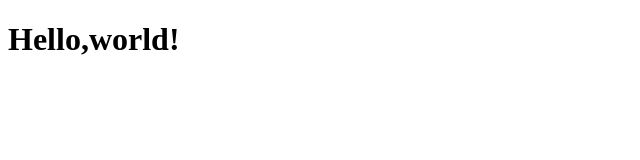
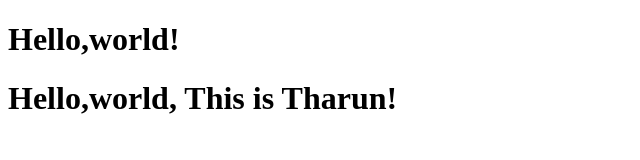
Before and after one commit to Tharun593/git_practicing, a plain HTML site: page index.html in a window 1280 px wide. Shown: the whole page, without its empty margins (0-640 px from the left). Drawn offline with Linux system fonts and the light colour scheme.

Commit message:
Update index.html

```diff
--- a/index.html
+++ b/index.html
@@ -7,5 +7,6 @@
 </head>
 <body>
     <h1>Hello,world!</h1>
+    <h1>Hello,world, This is Tharun!</h1>
 </body>
 </html>
```
